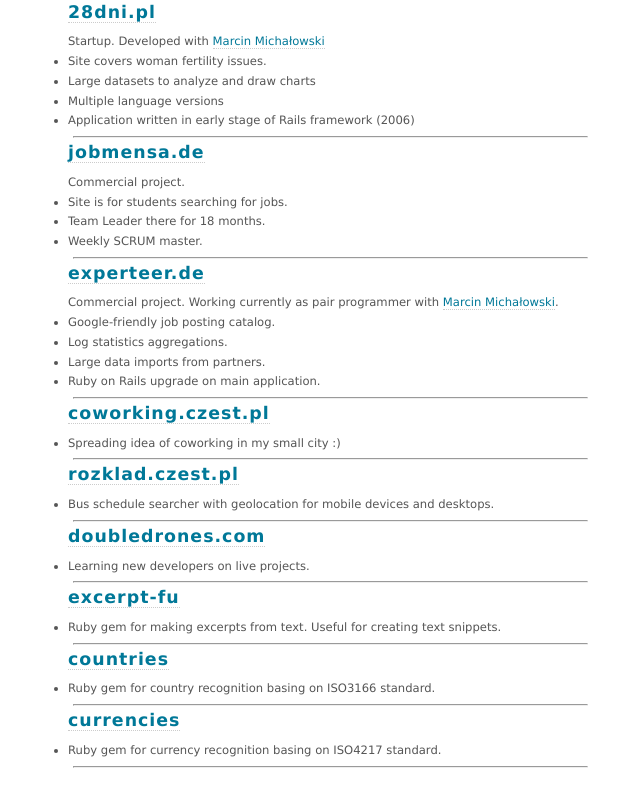
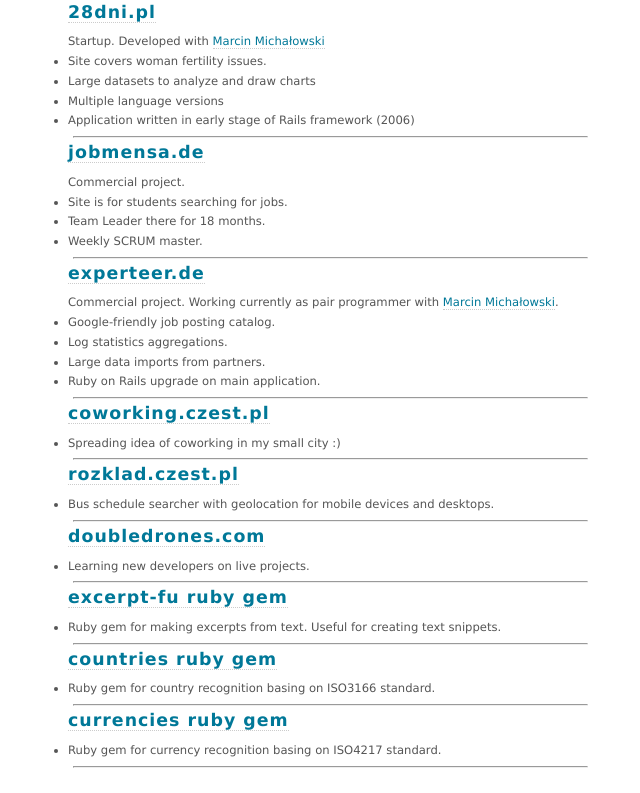
Before and after one commit to pr0d1r2/pr0d1r2.github.com, a Jekyll site: the page built from index.md, in a window 1280 px wide, cut to the strip 224-1017 px from the top of the page. Shown: the whole strip, without its empty margins (312-952 px from the left). Built offline with Jekyll 4.4.1, drawn with Linux system fonts in a browser that asks for light colours.

Commit message:
Add "ruby gem" to gems descriptions.

```diff
--- a/index.md
+++ b/index.md
@@ -89,7 +89,7 @@ Commercial project. Working currently as pair programmer with [Marcin Michałows
 
 <hr>
 
-## [excerpt-fu](http://github.com/experteer/excerpt-fu)
+## [excerpt-fu ruby gem](http://github.com/experteer/excerpt-fu)
 
 <ul>
   <li>Ruby gem for making excerpts from text. Useful for creating text snippets.</li>
@@ -97,7 +97,7 @@ Commercial project. Working currently as pair programmer with [Marcin Michałows
 
 <hr>
 
-## [countries](https://github.com/hexorx/countries)
+## [countries ruby gem](https://github.com/hexorx/countries)
 
 <ul>
   <li>Ruby gem for country recognition basing on ISO3166 standard.</li>
@@ -105,7 +105,7 @@ Commercial project. Working currently as pair programmer with [Marcin Michałows
 
 <hr>
 
-## [currencies](https://github.com/hexorx/currencies)
+## [currencies ruby gem](https://github.com/hexorx/currencies)
 
 <ul>
   <li>Ruby gem for currency recognition basing on ISO4217 standard.</li>
```
Also changed, not shown: 1 other file.
